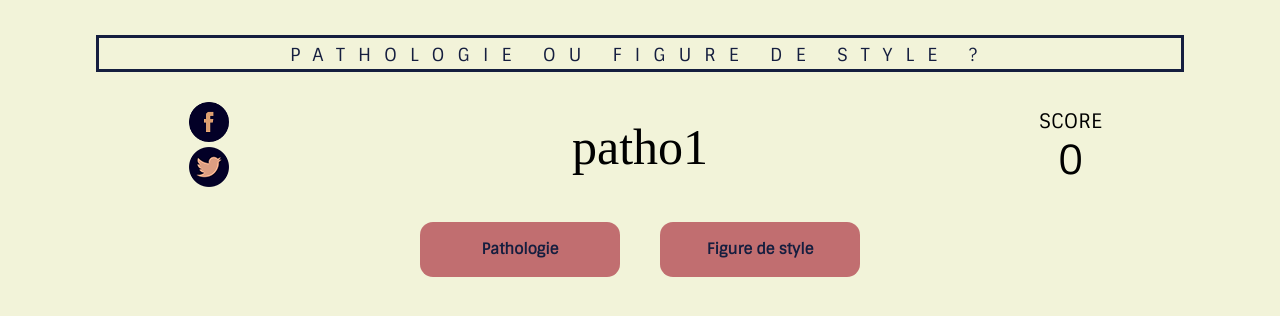
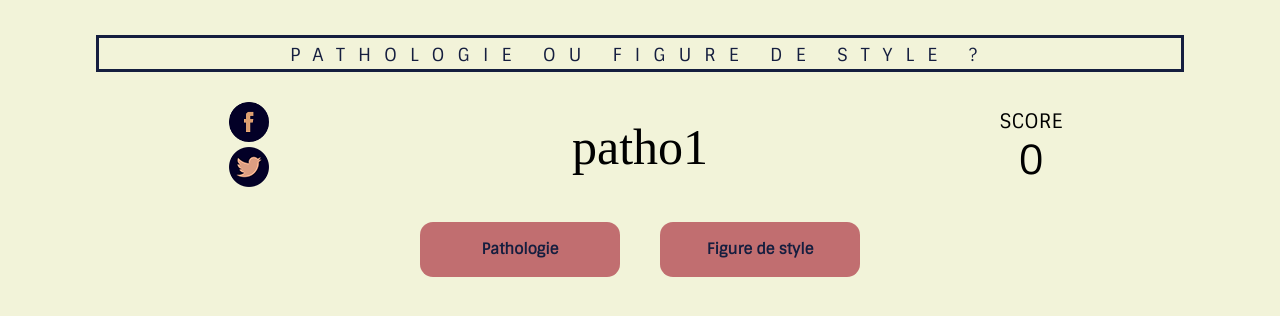
Before and after one commit to gabrielledevz/pathologie-ou-figure-de-style, a React (Create React App) app: page / in a window 1280 px wide. Shown: the top 316 px of the page. Built offline with nearby package versions, Linux system fonts and the light colour scheme; a web font is replaced by a local one.

Commit message:
Rapprocher du centre les éléments latéraux

```diff
--- a/src/components/App.css
+++ b/src/components/App.css
@@ -101,6 +101,8 @@ body {
   display: flex;
   align-items: center;
   margin: auto;
+  padding-left: 50px;
+  padding-right: 50px;
 }
 
 .lower {
```
